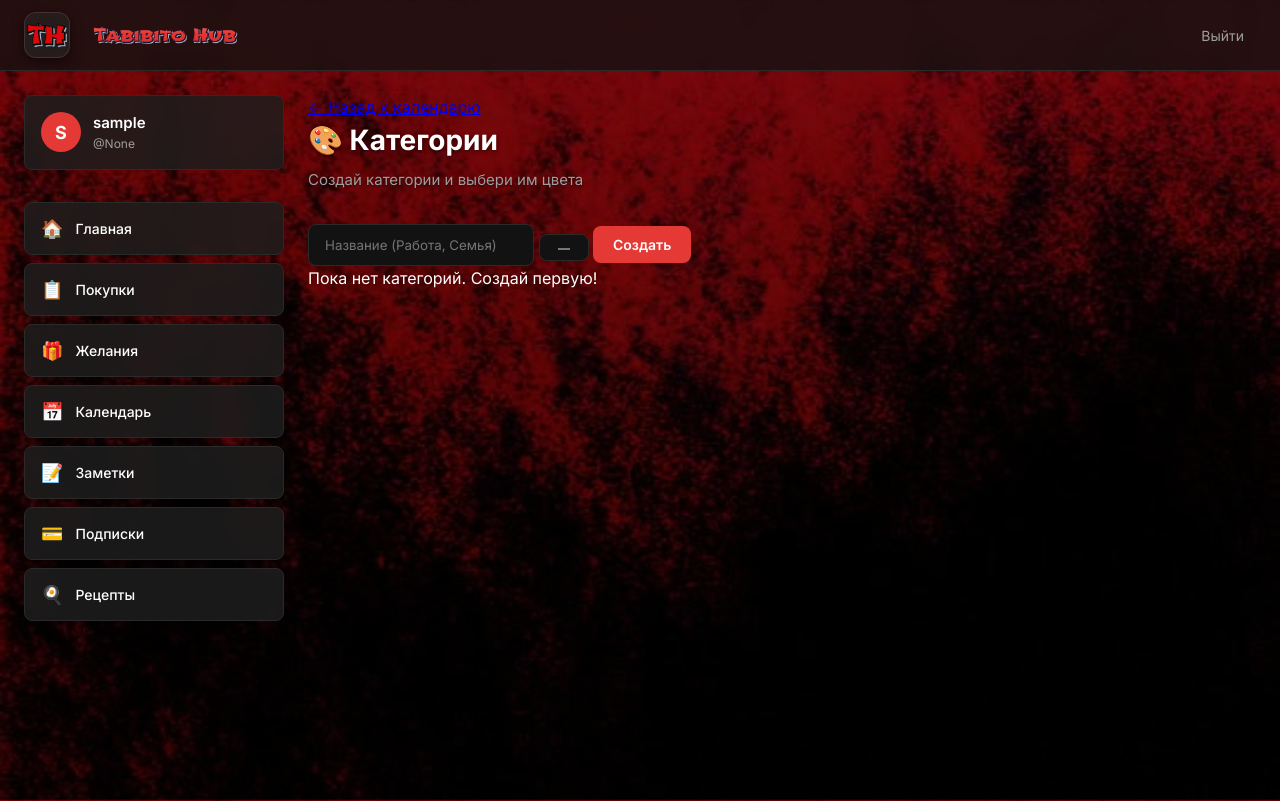
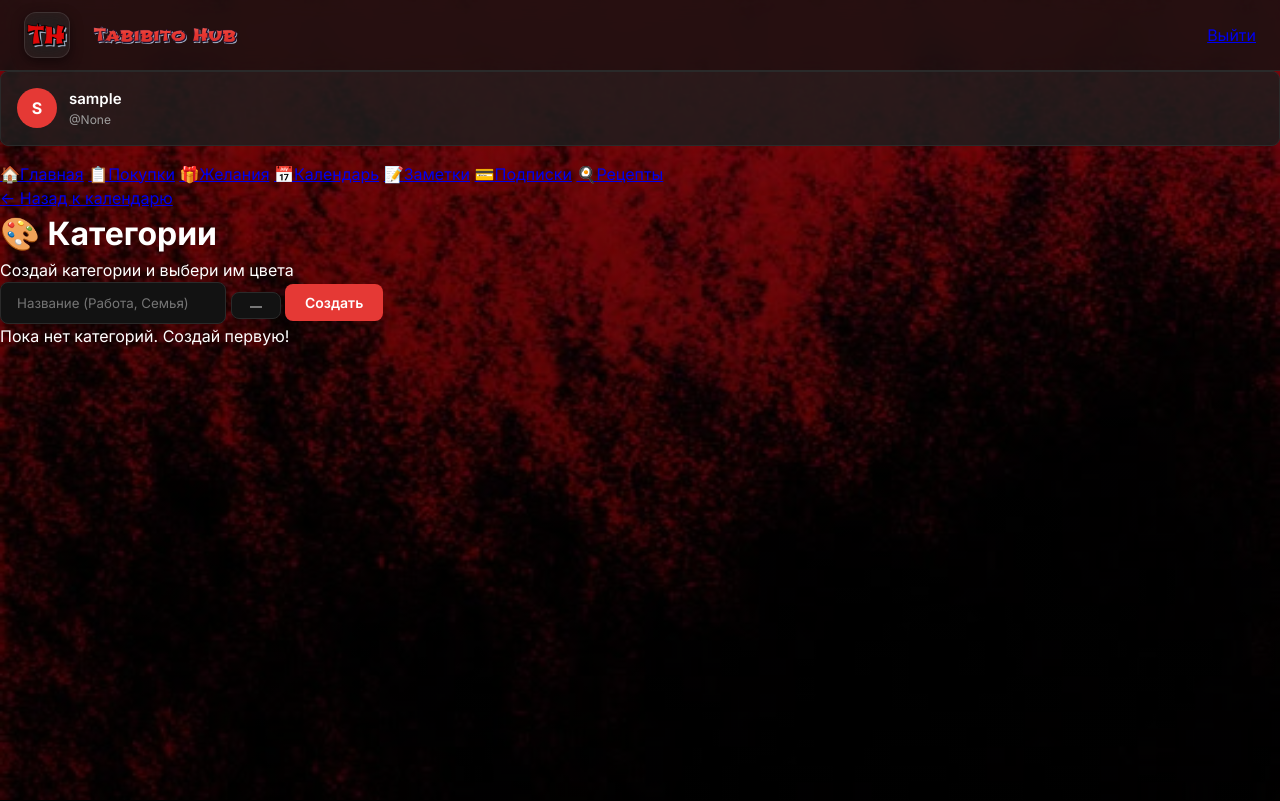
Before and after one commit to Yoshi-6767/Home-Hub, a Flask app: page /calendar/categories in a window 1280 px wide. Run offline with Flask 3, Linux system fonts and the light colour scheme; the visitor is signed in with stand-in values (Sample User, id 1); data that the repository does not hold is empty; parts of the project's set-up code (start-up, migrations or seed data) failed here and were passed over.

Commit message:
Update style.css

```diff
--- a/static/css/style.css
+++ b/static/css/style.css
@@ -52,7 +52,14 @@ body {
     text-decoration: none;
 }
 
-/* Иконка TH в стиле iOS (стекло) */
+/* Логотип */
+.logo-link {
+    display: flex;
+    align-items: center;
+    gap: 16px;
+    text-decoration: none;
+}
+
 .logo-icon-wrapper {
     width: 46px;
     height: 46px;
@@ -78,116 +85,7 @@ body {
     object-fit: contain;
 }
 
-.header-right {
-    display: flex;
-    align-items: center;
-    gap: 16px;
-}
-
-.btn-logout {
-    color: var(--text-muted);
-    text-decoration: none;
-    font-size: 14px;
-    padding: 8px 12px;
-    border-radius: 6px;
-    transition: 0.2s;
-}
-
-.btn-logout:hover {
-    background: var(--card-bg);
-    color: var(--accent);
-}
-
-/* --- МАКЕТ --- */
-.layout {
-    display: flex;
-    width: 100%;
-    max-width: 1400px;
-    /* Прижимаем всё влево */
-    margin: 0;
-    padding: 24px;
-    gap: 24px;
-    min-height: calc(100vh - 70px);
-}
-
-/* --- МЕНЮ СЛЕВА --- */
-.sidebar {
-    width: 260px;
-    flex-shrink: 0;
-    display: flex;
-    flex-direction: column;
-    gap: 16px;
-}
-
-.profile-block {
-    display: flex;
-    align-items: center;
-    gap: 12px;
-    padding: 16px;
-    background: var(--card-bg);
-    border: 1px solid var(--border);
-    border-radius: var(--radius);
-    backdrop-filter: blur(10px);
-    transition: 0.2s;
-}
-
-.profile-block:hover { border-color: var(--accent); }
-
-.avatar {
-    width: 40px;
-    height: 40px;
-    background: var(--accent);
-    color: #fff;
-    font-weight: 700;
-    font-size: 18px;
-    display: flex;
-    align-items: center;
-    justify-content: center;
-    border-radius: 50%;
-    flex-shrink: 0;
-}
-
-.profile-info { display: flex; flex-direction: column; }
-.profile-name { font-weight: 600; font-size: 15px; }
-.profile-status { font-size: 12px; color: var(--text-muted); }
-
-.nav-menu {
-    display: flex;
-    flex-direction: column;
-    gap: 8px;
-}
-
-.nav-item {
-    display: flex;
-    align-items: center;
-    gap: 12px;
-    padding: 12px 16px;
-    background: var(--card-bg);
-    border: 1px solid var(--border);
-    border-radius: var(--radius);
-    color: var(--text);
-    text-decoration: none;
-    font-weight: 500;
-    font-size: 14px;
-    backdrop-filter: blur(10px);
-    transition: 0.2s;
-}
-
-.nav-item:hover {
-    background: rgba(229, 57, 53, 0.15); /* Красноватый оттенок при наведении */
-    border-color: var(--accent);
-    color: var(--accent);
-    transform: translateX(4px);
-}
-
-.nav-icon { font-size: 18px; }
-
-/* --- КОНТЕНТ --- */
-.content { flex: 1; min-width: 0; }
-h1 { font-size: 28px; font-weight: 700; margin-bottom: 8px; text-shadow: 0 2px 4px rgba(0,0,0,0.5); }
-.subtitle { color: var(--text-muted); font-size: 15px; margin-bottom: 32px; text-shadow: 0 1px 2px rgba(0,0,0,0.5); }
-
-/* --- СЕТКА КАРТОЧЕК --- */
+/* Сетка карточек (чтобы не в столбик) */
 .cards {
     display: grid;
     grid-template-columns: repeat(auto-fill, minmax(260px, 1fr));
```
